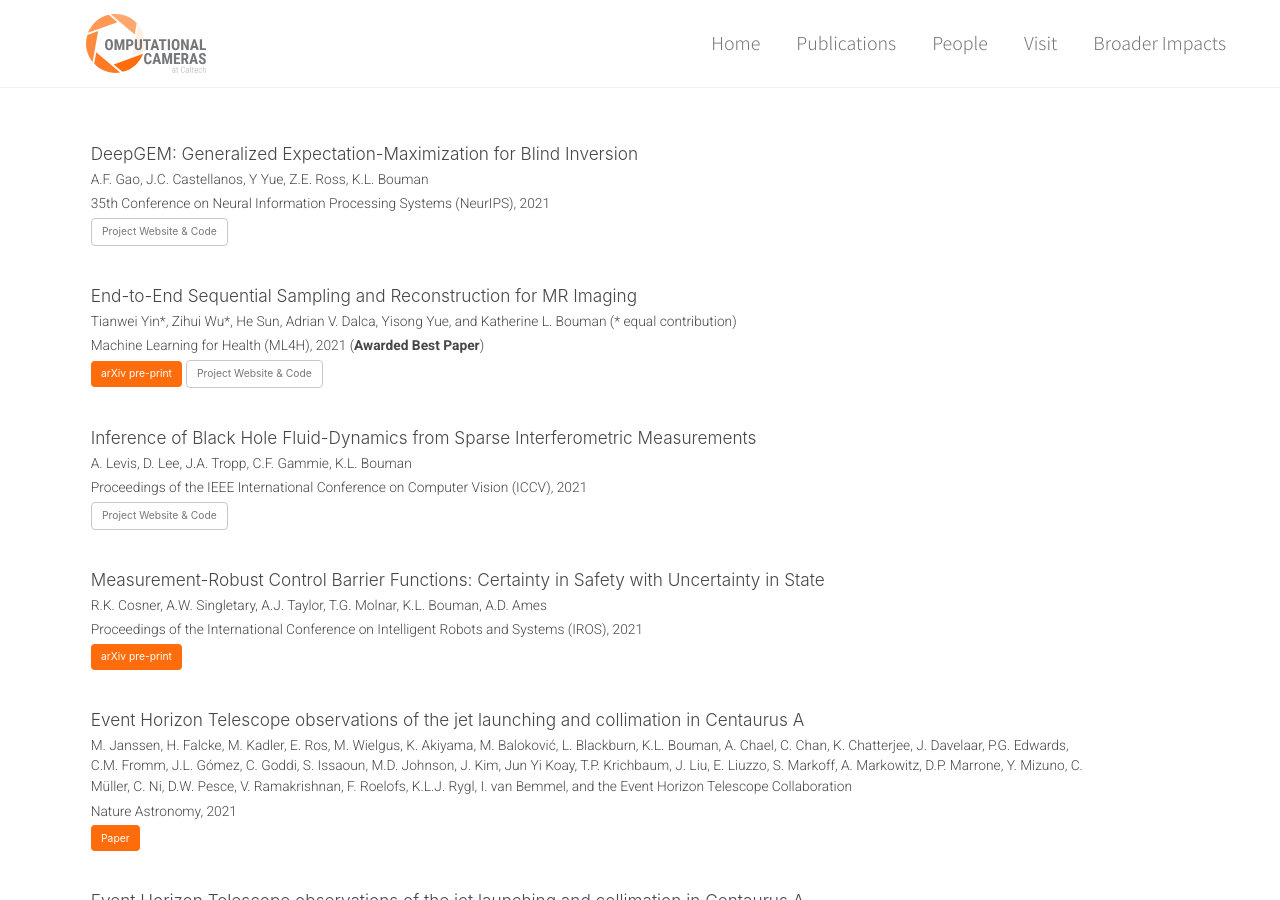
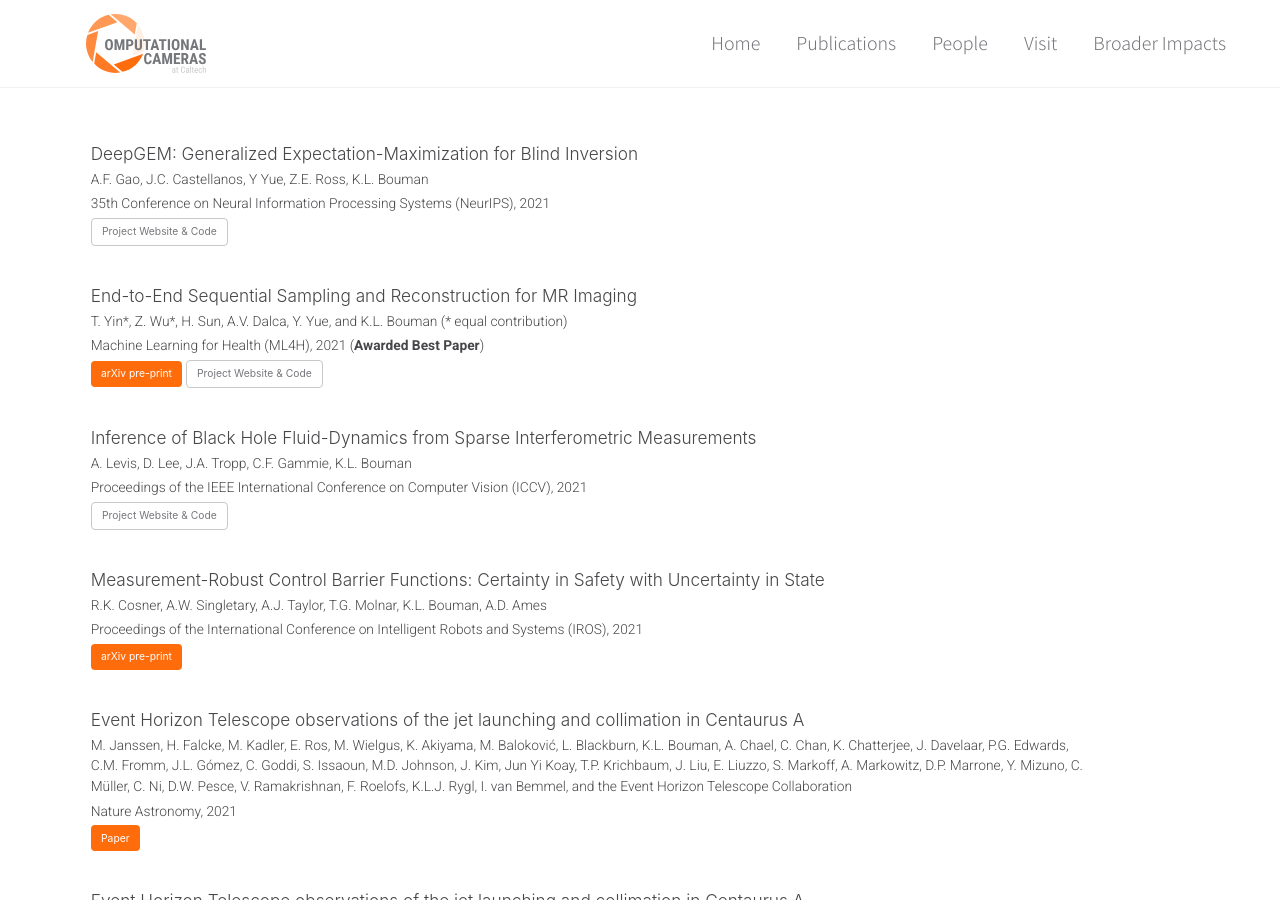
Before and after one commit to boumangroup/boumangroup.github.io, a Jekyll site: the page built from _pages/publications.html, in a window 1280 px wide and 900 px high. Built offline with Jekyll 4.4.1, drawn with Linux system fonts in a browser that asks for light colours; a script that is not in the unit is left out.

Commit message:
Update Ray and Tianwei's citation to match others

```diff
--- a/_data/publications.yml
+++ b/_data/publications.yml
@@ -15,12 +15,12 @@ highlight:  # publications to be shown on home page
 
 papers:
   - title: "DeepGEM: Generalized Expectation-Maximization for Blind Inversion"
-    authors: "A.F.  Gao, J.C. Castellanos, Y Yue, Z.E. Ross, K.L. Bouman"
+    authors: "A.F. Gao, J.C. Castellanos, Y Yue, Z.E. Ross, K.L. Bouman"
     venue: "35th Conference on Neural Information Processing Systems (NeurIPS), 2021"
     links:
       - "[Project Website & Code](http://imaging.cms.caltech.edu/deepgem/){: .btn .btn--inverse}"
   - title: "End-to-End Sequential Sampling and Reconstruction for MR Imaging"
-    authors: "Tianwei Yin\\*, Zihui Wu\\*, He Sun, Adrian V. Dalca, Yisong Yue, and Katherine L. Bouman (\\* equal contribution)"
+    authors: "T. Yin\\*, Z. Wu\\*, H. Sun, A.V. Dalca, Y. Yue, and K.L. Bouman (\\* equal contribution)"
     venue: "Machine Learning for Health (ML4H), 2021 (**Awarded Best Paper**)"
     links:
       - "[arXiv pre-print](https://arxiv.org/abs/2105.06460){: .btn .btn--orange}"
```
